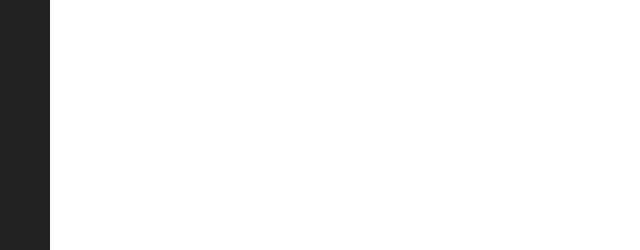
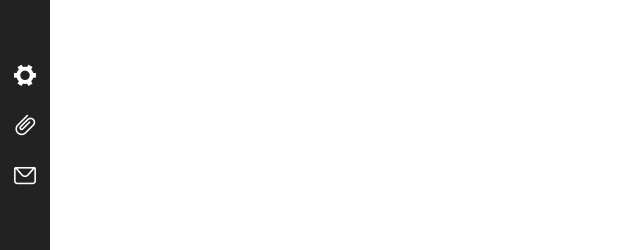
Before and after one commit to JunilHwang/discord-study-bot, a Vue app in the folder cms/: page / in a window 1280 px wide. Shown: the top 250 px of the page, without its empty margins (0-640 px from the left). Built offline with nearby package versions, Linux system fonts and the light colour scheme.

Commit message:
feat: [cms] Sidebar 추가

```diff
--- a/cms/src/components/template/Sidebar.vue
+++ b/cms/src/components/template/Sidebar.vue
@@ -1,6 +1,25 @@
 <template>
   <div class="sidebar">
-
+    <ul>
+      <li>
+        <router-link to="/hooks" class="sidebarLink">
+          <span class="middle" />
+          <i class="el-icon-s-tools" />
+        </router-link>
+      </li>
+      <li>
+        <router-link to="/channels" class="sidebarLink">
+          <span class="middle" />
+          <i class="el-icon-paperclip" />
+        </router-link>
+      </li>
+      <li>
+        <router-link to="/messages" class="sidebarLink">
+          <span class="middle" />
+          <i class="el-icon-message" />
+        </router-link>
+      </li>
+    </ul>
   </div>
 </template>
 
@@ -21,5 +40,23 @@
     top: 0;
     bottom: 0;
     width: 50px;
+
+    > ul {
+      margin-top: 50px;
+    }
+
+    &Link {
+      display: block;
+      text-align: center;
+      height: 50px;
+      color: #fff;
+      font-size: 25px;
+
+      &:hover,
+      &.router-link-exact-active {
+        background: #a00;
+        color: #fff;
+      }
+    }
   }
 </style>
--- /dev/null
+++ b/cms/src/styles/_base.scss
@@ -0,0 +1,11 @@
+span.middle {
+  display: inline-block;
+  vertical-align: middle;
+  width: 0;
+  height: 100%;
+
+  + * {
+    display: inline-block;
+    vertical-align: middle;
+  }
+}
--- a/cms/src/styles/_reset.scss
+++ b/cms/src/styles/_reset.scss
@@ -11,6 +11,10 @@ body {
   padding: 0;
 }
 
+ul, li {
+  list-style: none;
+}
+
 a {
   text-decoration: none;
   color: inherit;
--- a/cms/src/styles/index.scss
+++ b/cms/src/styles/index.scss
@@ -1,2 +1,3 @@
 @import 'variable';
 @import 'reset';
+@import 'base';
```
Lines whose indentation alone changed are shown as unchanged.
